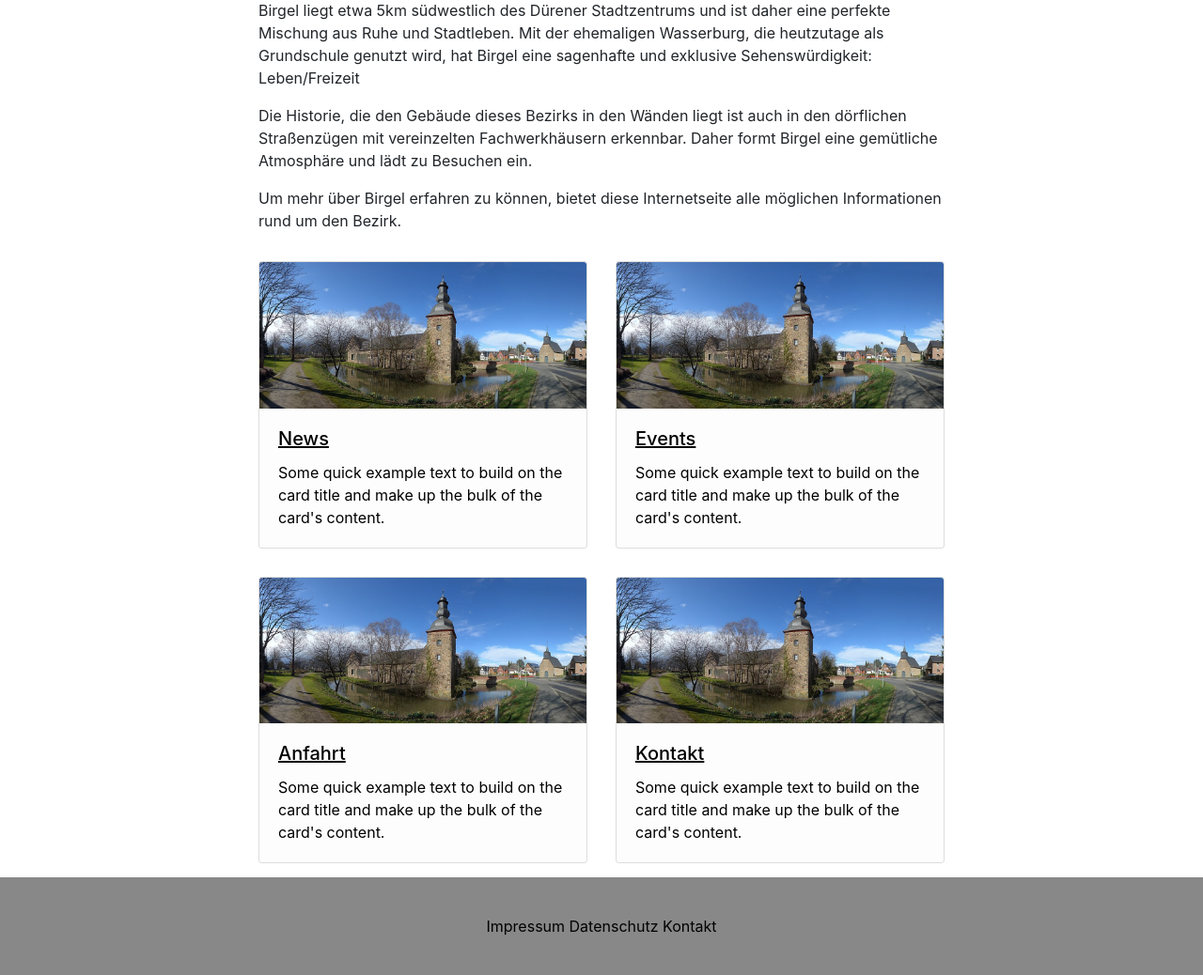
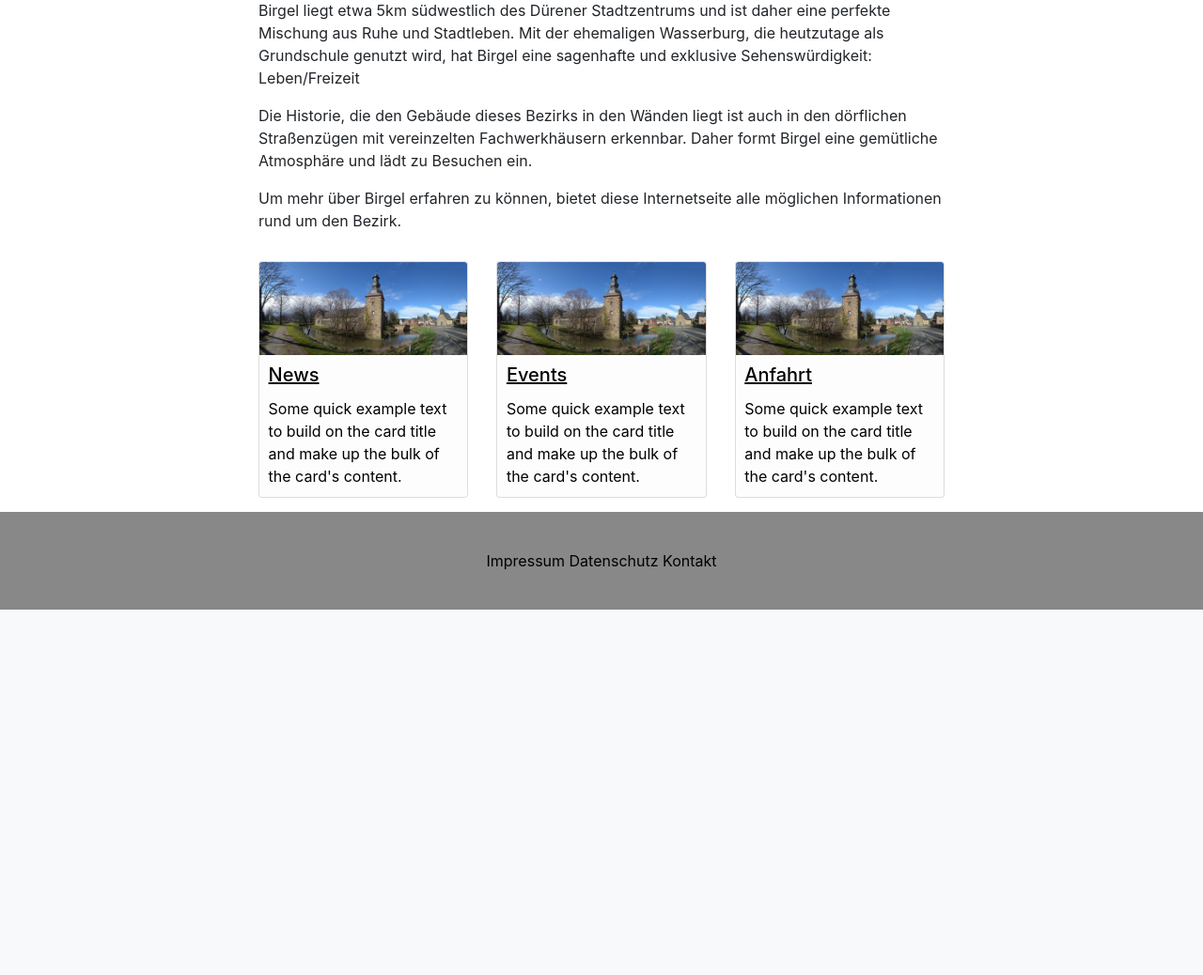
Before and after one commit to FlorianZasada/Webtechnologien-Projekt, a PHP site: page / in a window 1280 px wide. Shown: the part 713-1751 px from the top of the page at 94% size. After the commit the page ends 1362 px from the top, so only its background shows below. Run offline with PHP 8.4, Linux system fonts and the light colour scheme; some libraries are stand-ins or nearby versions.

Commit message:
layout der startseite anpassen, links hinzufügen

```diff
--- a/css/startseite/main.css
+++ b/css/startseite/main.css
@@ -99,7 +99,7 @@ a:visited {
 }
 
 .preview-card {
-    min-width: 200px;
+    min-width: 150px;
     margin-bottom: 15px;
     margin-top: 15px;
 }
@@ -119,6 +119,10 @@ a:visited {
     text-decoration: underline;
 }
 
+.prewview-card-body {
+    padding: 0.6em;
+}
+
 /*
 .preview-link:hover {
     text-decoration: none;
--- a/index.html
+++ b/index.html
@@ -96,50 +96,39 @@
                 <div class="article">
                     <p>Um mehr über Birgel erfahren zu können, bietet diese Internetseite alle möglichen Informationen rund um den Bezirk.</p>
                 </div>
+            </div>
 
+            <div class="col-lg-8">
                 <div class="row justify-content-between">
-                    <div class="col-6 preview-card">
+                    <div class="col-4 preview-card">
                         <a href="./html/news.html">
                             <div class="card">
                                 <img src="pics/Dueren_Banner.jpg" class="card-img-top" alt="...">
-                                <div class="card-body">
+                                <div class="card-body prewview-card-body">
                                     <h5 class="card-title preview-card-title">News</h5>
                                     <p class="card-text">Some quick example text to build on the card title and     make up the bulk of the card's content.</p>
                                 </div>
                             </div>
                         </a>
                     </div>
-                    <div class="col-6 preview-card">
+                    <div class="col-4 preview-card">
                         <a href="./html/events.html">
                             <div class="card">
                                 <img src="pics/Dueren_Banner.jpg" class="card-img-top" alt="...">
-                                <div class="card-body">
+                                <div class="card-body prewview-card-body">
                                     <h5 class="card-title preview-card-title">Events</h5>
                                     <p class="card-text">Some quick example text to build on the card title and     make up the bulk of the card's content.</p>
                                 </div>
                             </div>
                         </a>
                     </div>
-                </div>
-                <div class="row justify-content-between">
-                    <div class="col-6 preview-card">
+                    <div class="col-4 preview-card">
                         <a href="./html/anfahrt.html">
                             <div class="card">
                                 <img src="pics/Dueren_Banner.jpg" class="card-img-top" alt="...">
-                                <div class="card-body">
+                                <div class="card-body prewview-card-body">
                                     <h5 class="card-title preview-card-title">Anfahrt</h5>
                                     <p class="card-text">Some quick example text to build on the        card title and     make up the bulk of the card's content.</p>
-                                </div>
-                            </div>
-                        </a>
-                    </div>
-                    <div class="col-6 preview-card">
-                        <a href="./html/kontakt.html">
-                            <div class="card">
-                                <img src="pics/Dueren_Banner.jpg" class="card-img-top" alt="...">
-                                <div class="card-body">
-                                    <h5 class="card-title preview-card-title">Kontakt</h5>
-                                    <p class="card-text">Some quick example text to build on the card title and     make up the bulk of the card's content.</p>
                                 </div>
                             </div>
                         </a>
```
